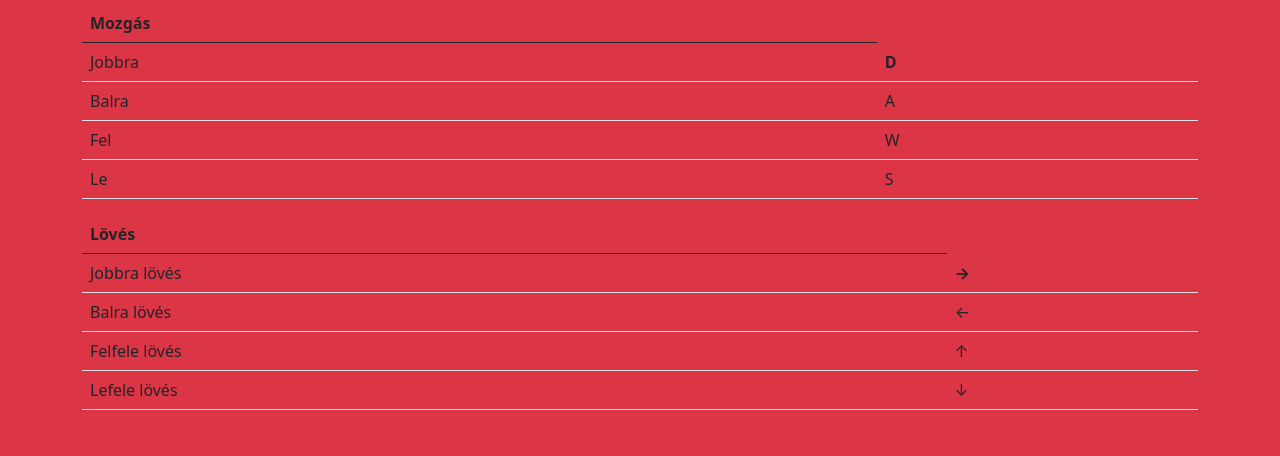
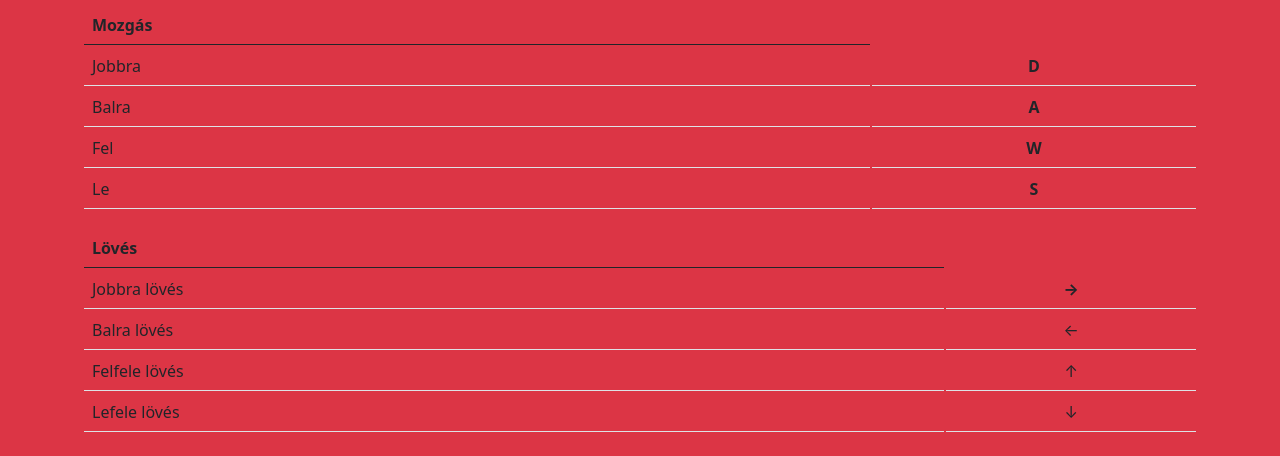
Before and after one commit to feketefelix555/htmlproject, a website: page htmlproject/public_html/Hotkeys.html in a window 1280 px wide. Shown: the part 66-522 px from the top of the page. Drawn offline with Linux system fonts and the light colour scheme.

Commit message:
butafelix

```diff
--- a/htmlproject/public_html/Hotkeys.html
+++ b/htmlproject/public_html/Hotkeys.html
@@ -24,19 +24,19 @@
                 <tbody>
                     <tr>
                         <td>Jobbra</td>
-                        <th><a>D</a></th>
+                        <th class="text-center"><a>D</a></th>
                     </tr>
                     <tr>
                         <td>Balra</td>
-                        <td><a>A</a></td>
+                        <th class="text-center"><a>A</a></th>
                     </tr>
                     <tr>
                         <td>Fel</td>
-                        <td><a>W</a></td>
+                        <th class="text-center"><a>W</a></th>
                     </tr>
                     <tr>
                         <td>Le</td>
-                        <td><a>S</a></td>
+                        <th class="text-center"><a>S</a></th>
                     </tr>
 
 
@@ -51,19 +51,19 @@
                 <tbody>
                     <tr>
                         <td>Jobbra lövés</td>
-                        <th><a>→</a></th>
+                        <th class="text-center"><a>→</a></th>
                     </tr>
                     <tr>
                         <td>Balra lövés</td>
-                        <td><a>←</a></td>
+                        <td class="text-center"><a>←</a></td>
                     </tr>
                     <tr>
                         <td>Felfele lövés</td>
-                        <td><a>↑</a></td>
+                        <td class="text-center"><a>↑</a></td>
                     </tr>
                     <tr>
                         <td>Lefele lövés</td>
-                        <td><a>↓</a></td>
+                        <td class="text-center"><a>↓</a></td>
                     </tr>
 
 
```
Also changed, not shown: htmlproject/public_html/bootstrap-5.0.2-dist/css/bootstrap.css.
